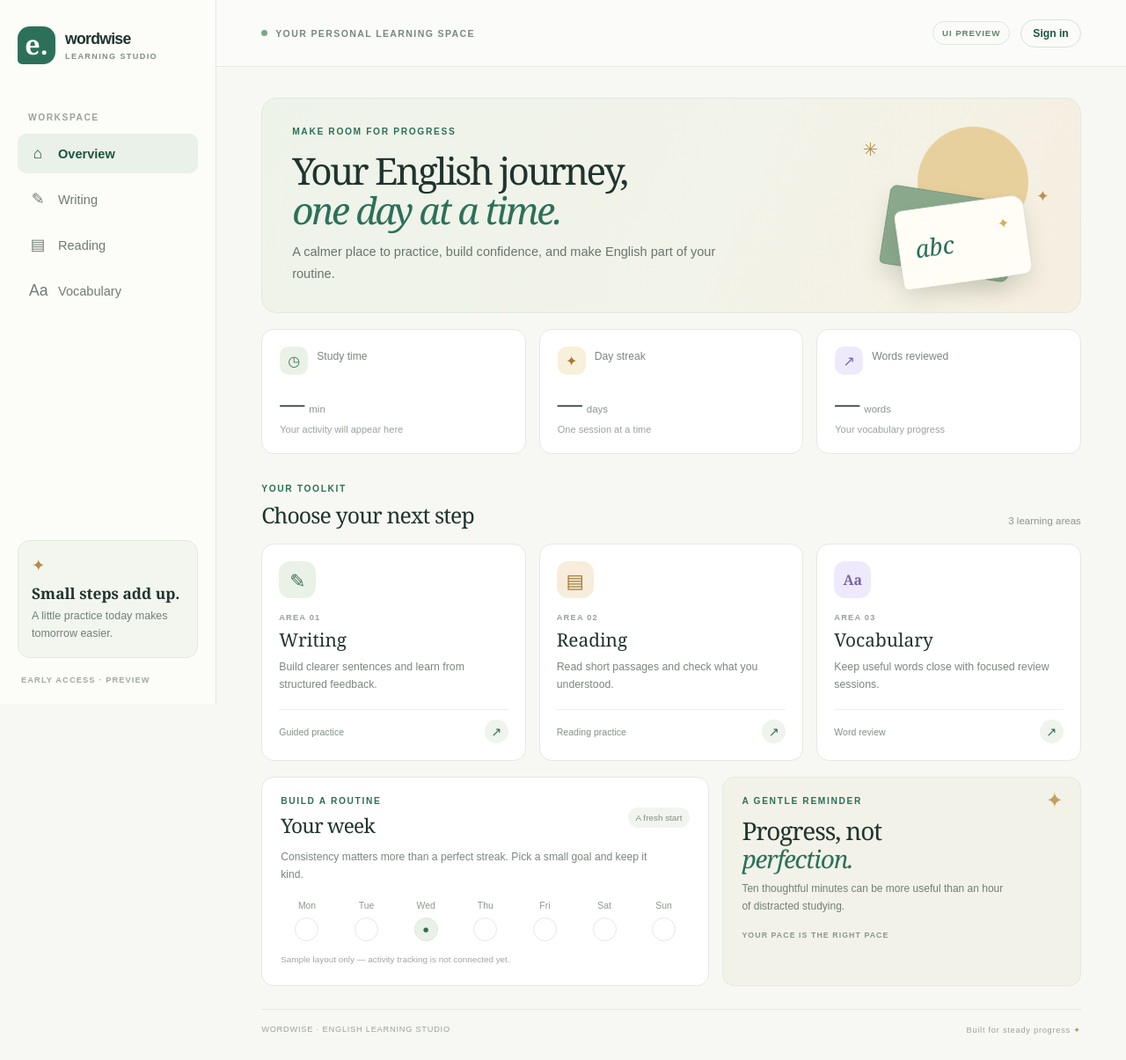
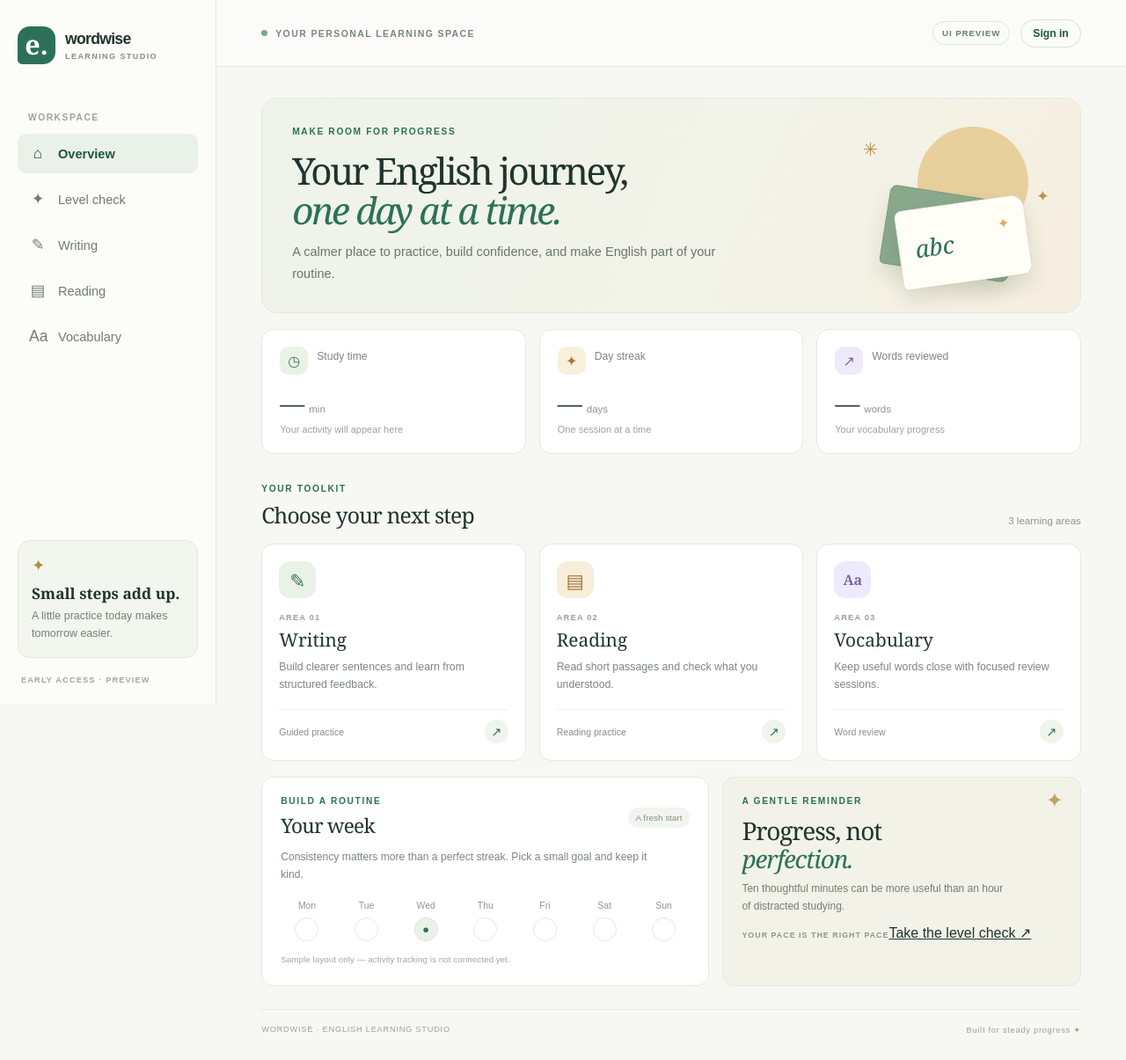
Before and after one commit to SoheilAbdollahii/english-learning-ai, a Next.js app in the folder frontend/: page / in a window 1280 px wide. Shown: the whole page at 88% size. Built offline with nearby package versions, Linux system fonts and the light colour scheme; no server answers.

Commit message:
Link dashboard to placement assessment

```diff
--- a/frontend/src/app/page.tsx
+++ b/frontend/src/app/page.tsx
@@ -1,3 +1,4 @@
+import Link from "next/link";
 import AuthStatus from "./components/auth-status";
 
 const learningAreas = [
@@ -51,6 +52,7 @@ export default function HomePage() {
           <a className="nav-link nav-link-active" href="#home" aria-current="page">
             <span aria-hidden="true">⌂</span> Overview
           </a>
+          <Link className="nav-link" href="/placement"><span aria-hidden="true">✦</span> Level check</Link>
           <a className="nav-link" href="#writing"><span aria-hidden="true">✎</span> Writing</a>
           <a className="nav-link" href="#reading"><span aria-hidden="true">▤</span> Reading</a>
           <a className="nav-link" href="#vocabulary"><span aria-hidden="true">Aa</span> Vocabulary</a>
@@ -159,6 +161,7 @@ export default function HomePage() {
               <h2>Progress, not<br /><em>perfection.</em></h2>
               <p>Ten thoughtful minutes can be more useful than an hour of distracted studying.</p>
               <span className="focus-label">YOUR PACE IS THE RIGHT PACE</span>
+              <Link className="placement-cta" href="/placement">Take the level check <span aria-hidden="true">↗</span></Link>
             </article>
           </section>
           <footer className="page-footer">
```
